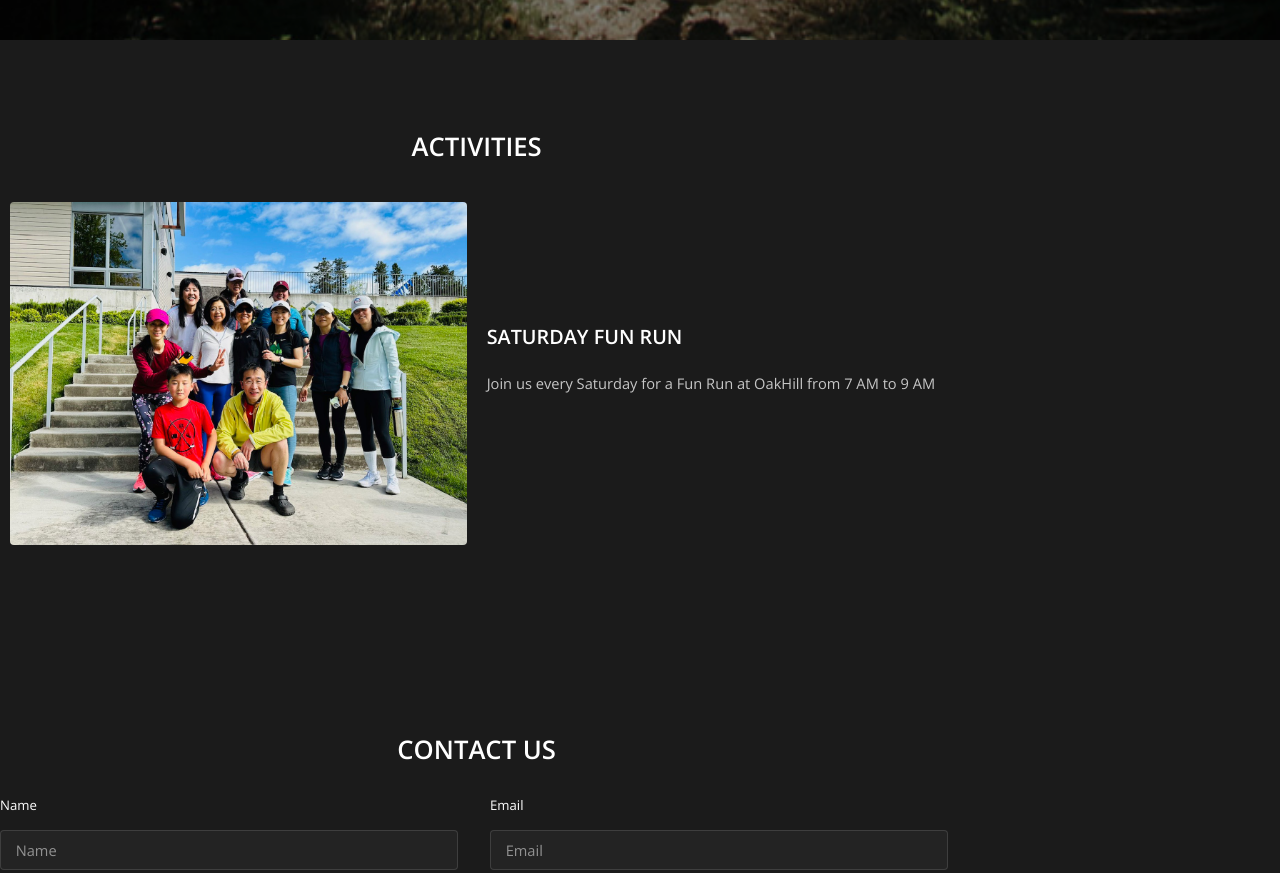
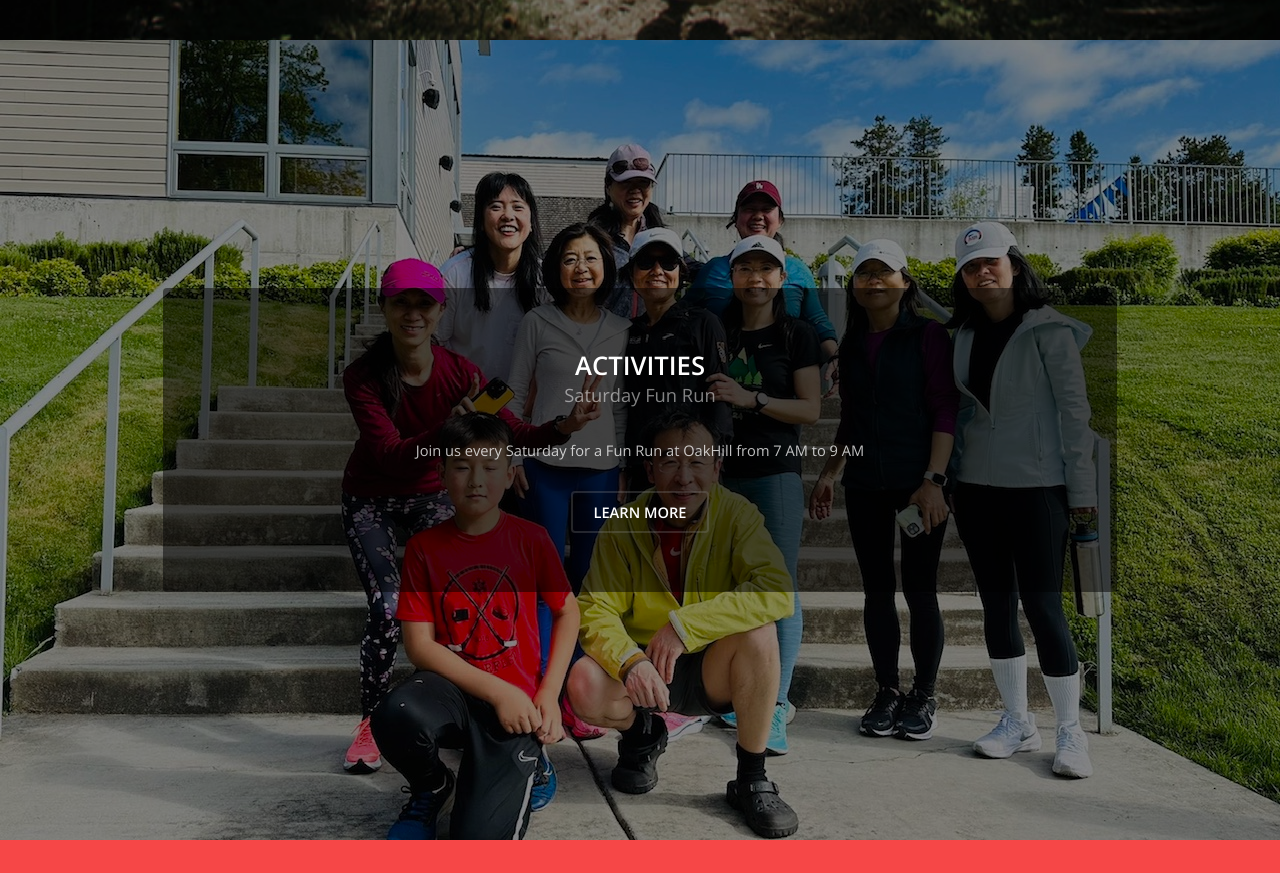
Before and after one commit to womenvitalitynw/womenvitalitynw.github.io, a plain HTML site: page index.html in a window 1280 px wide. Shown: the part 1560-2433 px from the top of the page. Drawn offline with nearby package versions, Linux system fonts and the light colour scheme.

Commit message:
Fix Saturday Run style

```diff
--- a/assets/css/main.css
+++ b/assets/css/main.css
@@ -52,23 +52,6 @@
 		-webkit-text-size-adjust: none;
 	}
 
-/* side-by-side image and text */
-	.side-by-side {
-		display: flex;
-		align-items: center;
-		justify-content: space-between;
-	}
-
-	.side-by-side .image,
-	.side-by-side .content {
-		flex: 1;
-		margin: 10px;
-	}
-
-	.side-by-side .image img {
-		max-width: 100%;
-		height: auto;
-	}
 /* Box Model */
 
 	*, *:before, *:after {
--- a/index.html
+++ b/index.html
@@ -42,52 +42,38 @@
 				</article>
 			</div>
 		</section>
-
-		<!-- Activities -->
-		<section id="two" class="wrapper">
-			<div class="inner">
-				<h2 style="text-align: center;">Activities</h2>
-				<div class="side-by-side">
-					<div class="image">
-						<img src="images/saturday-run-group.JPG" alt="Saturday Run Group" width="700" height="525">
-					</div>
-					<div class="content">
-						<h3>Saturday Fun Run</h3>
+		<section><!-- Two --><section id="two" class="wrapper post bg-img" data-bg="saturday-run-group.JPG"><div class="inner">
+		<article class="box"><header><h2>Activities</h2>
+				<p>Saturday Fun Run</p>
+			</header><div class="content">
 				<p>Join us every Saturday for a Fun Run at OakHill from 7 AM to 9 AM</p>
 			</div>
-				</div>
-			</div>
+			<footer><a href="generic.html" class="button alt">Learn More</a>
+			</footer></article></div>
 		</section>
+		<footer id="footer"><div class="inner">
 
-		<!-- Contact Us -->
-		<section id="contact" class="wrapper">
-			<div class="inner">
-				<h2 style="text-align: center;">Contact Us</h2>
+			<h2>Contact Me</h2>
+
 			<form action="#" method="post">
+
 				<div class="field half first">
 					<label for="name">Name</label>
-						<input name="name" id="name" type="text" placeholder="Name">
-					</div>
+					<input name="name" id="name" type="text" placeholder="Name"></div>
 				<div class="field half">
 					<label for="email">Email</label>
-						<input name="email" id="email" type="email" placeholder="Email">
-					</div>
+					<input name="email" id="email" type="email" placeholder="Email"></div>
 				<div class="field">
 					<label for="message">Message</label>
-						<textarea name="message" id="message" rows="6" placeholder="Message"></textarea>
-					</div>
-					<ul class="actions">
-						<li><input value="Send Message" class="button alt" type="submit"></li>
-					</ul>
-				</form>
-				<ul class="icons">
-					<li><a href="#" class="icon round fa-twitter"><span class="label">Twitter</span></a></li>
+					<textarea name="message" id="message" rows="6" placeholder="Message"></textarea></div>
+				<ul class="actions"><li><input value="Send Message" class="button alt" type="submit"></li>
+				</ul></form>
+
+			<ul class="icons"><li><a href="#" class="icon round fa-twitter"><span class="label">Twitter</span></a></li>
 				<li><a href="#" class="icon round fa-facebook"><span class="label">Facebook</span></a></li>
 				<li><a href="#" class="icon round fa-instagram"><span class="label">Instagram</span></a></li>
-				</ul>
-			</div>
-		</section>
-
+			</ul></div>
+	</footer>
 		<!-- Footer -->
 		<footer id="footer">
 			<div class="inner">
```
Lines whose indentation alone changed are shown as unchanged.
